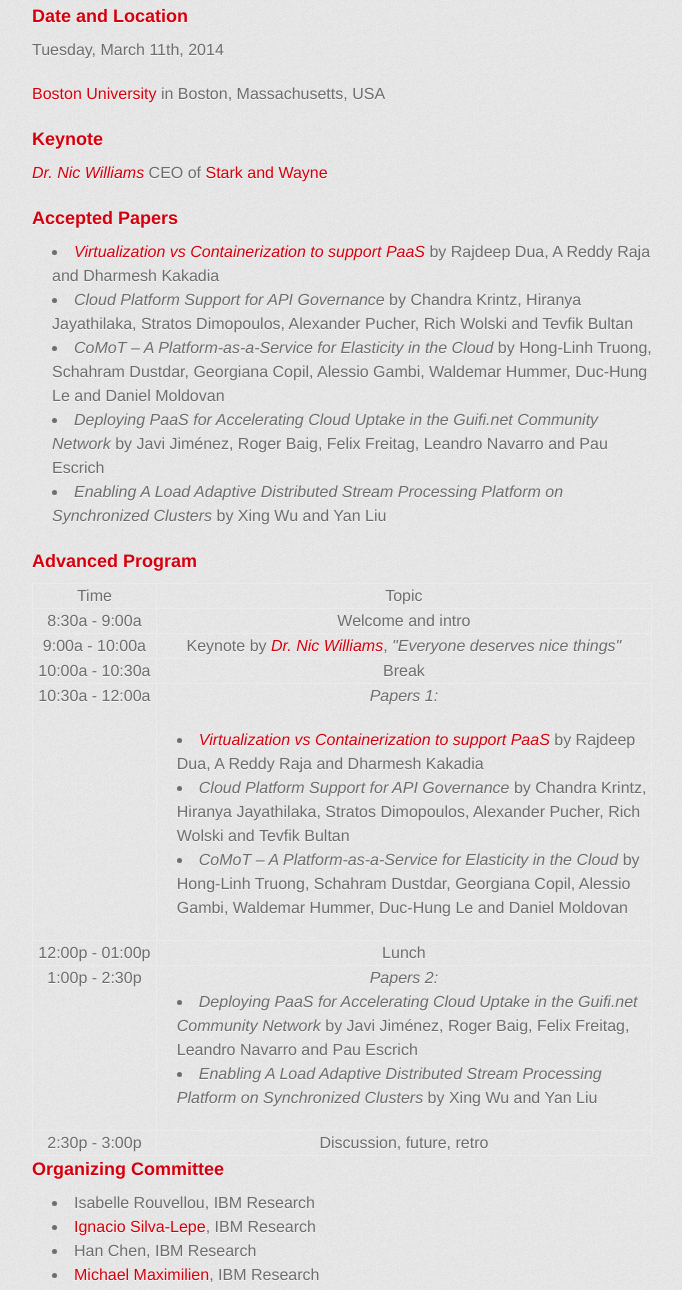
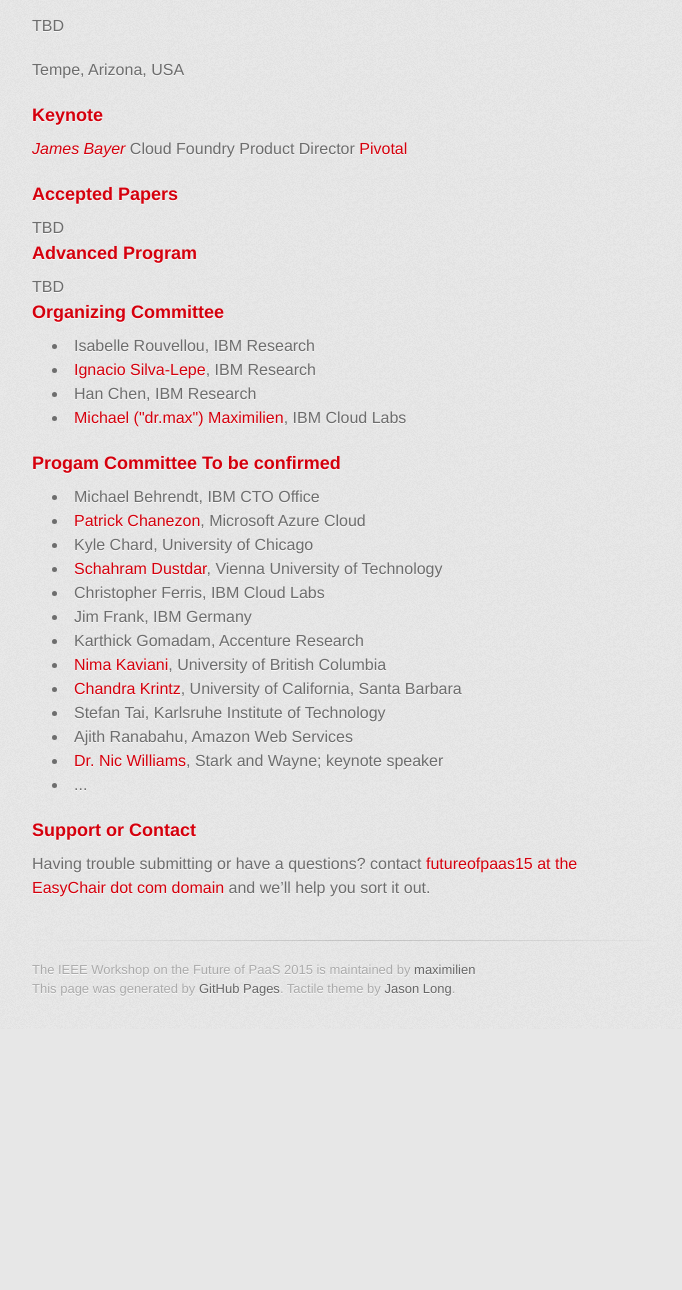
Before and after one commit to maximilien/ic2e_future_of_paas, a plain HTML site: page index.html in a window 1280 px wide. Shown: the part 1032-2322 px from the top of the page, without its empty margins (298-980 px from the left). After the commit the page ends 2061 px from the top, so only its background shows below. Drawn offline with Linux system fonts and the light colour scheme; a web font is replaced by a local one.

Commit message:
changed to 2015 edition dquote> * all references to Xx14 to Xx15 dquote> * set James Bayer as keynote dquote> * removed advanced program dquote> * removed accepted paper list dquote>

```diff
--- a/index.html
+++ b/index.html
@@ -10,7 +10,7 @@
     <!--[if lt IE 9]>
     <script src="//html5shiv.googlecode.com/svn/trunk/html5.js"></script>
     <![endif]-->
-    <title>IEEE International Workshop on the Future of PaaS 2014</title>
+    <title>IEEE International Workshop on the Future of PaaS 2015</title>
   </head>
 
   <body>
@@ -18,8 +18,8 @@
       <div class="inner">
 
         <header>
-          <h1>IEEE International Workshop on the Future of PaaS 2014</h1>
-          <h2>Part of the <a href="http://conferences.computer.org/IC2E/2014/">IEEE IC2E Conference</a></h2>
+          <h1>IEEE International Workshop on the Future of PaaS 2015</h1>
+          <h2>Part of the <a href="http://conferences.computer.org/IC2E/2015/">IEEE IC2E Conference</a></h2>
         </header>
 
 <!--
@@ -48,7 +48,7 @@ However, the vast majority of cloud users do not care about resources as much as
 </p>
 
 <p>
-IaaS and PaaS work together to make the cloud revolution a reality today. However, the uptake of these two groups of technologies, in order to go mainstream, face various hurdles. For instance, how do we make sure the PaaS applications work in hybrid (private and public) clouds? How do we deal with IaaS failures at the PaaS layer? How to cope with catastrophic failures (remember the AWS apocalypse of 2012)? And how to allow idiosyncratic platforms to run on PaaS that generally tend to be designed for the mainstream stacks?
+IaaS and PaaS work together to make the cloud revolution a reality today. However, the uptake of these two groups of technologies, in order to go mainstream, face various hurdles. For instance, how do we make sure the PaaS applications work in hybrid (private and public) clouds? How do we deal with IaaS failures at the PaaS layer? How to cope with catastrophic failures? And how to allow idiosyncratic platforms to run on PaaS that generally tend to be designed for the mainstream stacks?
 </p>
 
 <p>
@@ -63,7 +63,7 @@ In this workshop, we have gathered a program committee of mostly industry leader
 </h3>
 
 <p>
-Please find the <a href="cfp.html">CFP</a> details and <a href="https://www.easychair.org/conferences/?conf=futureofpaas14">submit papers here</a>.
+Please find the <a href="cfp.html">CFP</a> details and <a href="https://www.easychair.org/conferences/?conf=futureofpaas15">submit papers here</a>.
 </p>
 
 <h3>
@@ -73,9 +73,9 @@ Please find the <a href="cfp.html">CFP</a> details and <a href="https://www.easy
 Date and Location
 </h3>
 
-<p>Tuesday, March 11th, 2014</p>
+<p>TBD</p>
 
-<p><a href="http://www.bu.edu">Boston University</a> in Boston, Massachusetts, USA</p>
+<p>Tempe, Arizona, USA</p>
 
 <h3>
 <a name="keynote" class="anchor" href="#keynote">
@@ -85,7 +85,7 @@ Keynote
 </h3>
 
 <p>
-<em><a href="http://drnicwilliams.com">Dr. Nic Williams</a></em> CEO of <a href="http://starkandwayne.com">Stark and Wayne</a>
+<em><a href="https://twitter.com/jambay">James Bayer</a></em> Cloud Foundry Product Director <a href="http://pivotal.io">Pivotal</a>
 </p>
 
 <h3>
@@ -95,13 +95,7 @@ Keynote
 Accepted Papers
 </h3>
 
-<ul>
-  <li><em><a href="http://www.slideshare.net/rajdeep/conference-presentationv3">Virtualization vs Containerization to support PaaS</a></em> by Rajdeep Dua, A Reddy Raja and Dharmesh Kakadia</li>
-  <li><em>Cloud Platform Support for API Governance</em> by Chandra Krintz, Hiranya Jayathilaka, Stratos Dimopoulos, Alexander Pucher, Rich Wolski and Tevfik Bultan</li>
-  <li><em>CoMoT – A Platform-as-a-Service for Elasticity in the Cloud</em> by Hong-Linh Truong, Schahram Dustdar, Georgiana Copil, Alessio Gambi, Waldemar Hummer, Duc-Hung Le and Daniel Moldovan</li>
-  <li><em>Deploying PaaS for Accelerating Cloud Uptake in the Guifi.net Community Network</em> by Javi Jiménez, Roger Baig, Felix Freitag, Leandro Navarro and Pau Escrich</li>
-  <li><em>Enabling A Load Adaptive Distributed Stream Processing Platform on Synchronized Clusters</em> by Xing Wu and Yan Liu</li>
-</ul>
+TBD
 
 <h3>
 <a name="advanced-program" class="anchor" href="#advanced-program">
@@ -110,64 +104,7 @@ Accepted Papers
 Advanced Program
 </h3>
 
-<table width="100%" border="1" cellpadding="3" cellspacing="0" bordercolorlight="#808080" id="advanced-program">
-	<tr>
-		<td width="20%" align="center"><b>Time</b></td>
-		<td width="80%" align="center"><b>Topic</b></td>
-	</tr>
-	<tr>
-		<td width="20%" align="center">8:30a - 9:00a</td>
-		<td width="80%" align="center">Welcome and intro</td>
-	</tr>
-	<tr>
-		<td width="20%" align="center">9:00a - 10:00a</td>
-		<td width="80%" align="center">
-		Keynote by <em><a href="http://drnicwilliams.com">Dr. Nic Williams</a></em>, <em>"Everyone deserves nice things"</em></a>
-		</td>
-	</tr>
-	<tr>
-		<td width="20%" align="center">10:00a - 10:30a</td>
-		<td width="80%" align="center">
-		Break
-		</td>
-	</tr>
-	<tr>
-		<td width="20%" align="center">10:30a - 12:00a</td>
-		<td width="80%" align="center">
-			<p><em>Papers 1:</em></p>
-			<ul align="left">
-				<li><em><a href="http://www.slideshare.net/rajdeep/conference-presentationv3">Virtualization vs Containerization to support PaaS</a></em> by Rajdeep Dua, A Reddy Raja and Dharmesh Kakadia</li>
-				<li><em>Cloud Platform Support for API Governance</em> by Chandra Krintz, Hiranya Jayathilaka, Stratos Dimopoulos, Alexander Pucher, Rich Wolski and Tevfik Bultan</li>
-		    	<li><em>CoMoT – A Platform-as-a-Service for Elasticity in the Cloud</em> by Hong-Linh Truong, Schahram Dustdar, Georgiana Copil, Alessio Gambi, Waldemar Hummer, Duc-Hung Le and Daniel Moldovan</li>
-		</ul>
-		</td>
-	</tr>
-	<tr>
-		<td width="20%" align="center">12:00p - 01:00p</td>
-		<td width="80%" align="center">
-		Lunch
-		</td>
-	</tr>
-	<tr>
-		<td width="20%" align="center">1:00p - 2:30p</td>
-		<td width="80%" align="center">
-		<em>Papers 2:</em>
-		<ul align="left">
-		  <li><em>Deploying PaaS for Accelerating Cloud Uptake in the Guifi.net Community Network</em> by Javi Jiménez, Roger Baig, Felix Freitag, Leandro Navarro and Pau Escrich</li>
-		  <li><em>Enabling A Load Adaptive Distributed Stream Processing Platform on Synchronized Clusters</em> by Xing Wu and Yan Liu</li>
-		</ul>
-		</td>
-		<tr>
-			<td width="20%" align="center">2:30p - 3:00p</td>
-			<td width="80%" align="center">
-			Discussion, future, retro
-			</td>
-		</tr>
-	</tr>
-</table>
-
-
-
+TBD
 
 <h3>
 <a name="organizing-committee" class="anchor" href="#organizing-committee">
@@ -180,14 +117,14 @@ Organizing Committee
   <li>Isabelle Rouvellou, IBM Research</li>
   <li><a href="http://researcher.ibm.com/researcher/view.php?person=us-isilval">Ignacio Silva-Lepe</a>, IBM Research</li>
   <li>Han Chen, IBM Research</li>
-  <li><a href="http://maximilien.org">Michael Maximilien</a>, IBM Research</li>
+  <li><a href="http://maximilien.org">Michael ("dr.max") Maximilien</a>, IBM Cloud Labs</li>
 </ul>
 
 <h3>
 <a name="program-committee" class="anchor" href="#program-committee">
 <span class="octicon octicon-link"></span>
 </a>
-Progam Committee
+Progam Committee <i>To be confirmed</i>
 </h3>
 
 <ul>
@@ -195,7 +132,7 @@ Progam Committee
   <li><a href="http://wordpress.chanezon.com/">Patrick Chanezon</a>, Microsoft Azure Cloud</li>
   <li>Kyle Chard, University of Chicago</li>
   <li><a href="http://www.infosys.tuwien.ac.at/staff/sd/">Schahram Dustdar</a>, Vienna University of Technology</li>
-  <li>Christopher Ferris, IBM Cloud Group</li>
+  <li>Christopher Ferris, IBM Cloud Labs</li>
   <li>Jim Frank, IBM Germany</li>
   <li>Karthick Gomadam, Accenture Research</li>
   <li><a href="http://nima.magic.ubc.ca/">Nima Kaviani</a>, University of British Columbia</li>
@@ -203,6 +140,7 @@ Progam Committee
   <li>Stefan Tai, Karlsruhe Institute of Technology</li>
   <li>Ajith Ranabahu, Amazon Web Services</li>
   <li><a href="http://drnicwilliams.com/">Dr. Nic Williams</a>, Stark and Wayne; keynote speaker</li>
+  <li>...</li>
 </ul>
 
 <h3>
@@ -212,12 +150,12 @@ Progam Committee
 </h3>
 
 <p>
-Having trouble submitting or have a questions? contact <a href="mailto:futureofpaas14@easychair.com">futureofpaas14 at the EasyChair dot com domain</a> and we’ll help you sort it out.
+Having trouble submitting or have a questions? contact <a href="mailto:futureofpaas15@easychair.com">futureofpaas15 at the EasyChair dot com domain</a> and we’ll help you sort it out.
 </p>
 </section>
 
 <footer>
-The IEEE Workshop on the Future of PaaS 2014 is maintained by <a href="https://twitter.com/maximilien">maximilien</a><br>
+The IEEE Workshop on the Future of PaaS 2015 is maintained by <a href="https://twitter.com/maximilien">maximilien</a><br>
 This page was generated by <a href="http://pages.github.com">GitHub Pages</a>. Tactile theme by <a href="https://twitter.com/jasonlong">Jason Long</a>.
 </footer>
 
```
Also changed, not shown: cfp.html (+9 -9 lines), params.json (+7 -1 lines), 1 other file.
